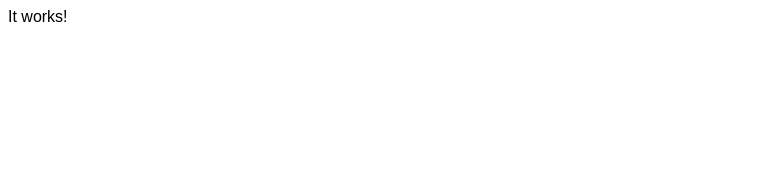
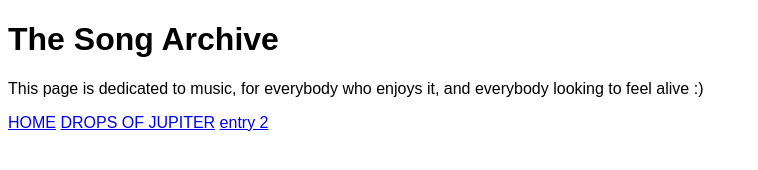
Before and after one commit to gabyriccobono/harmonic-collection, a plain HTML site: page index.html in a window 1280 px wide. Shown: the whole page, without its empty margins (0-758 px from the left). Drawn offline with Linux system fonts and the light colour scheme.

Commit message:
learning

```diff
--- a/index.html
+++ b/index.html
@@ -3,10 +3,22 @@
 <head>
   <meta charset="UTF-8">
   <meta name="viewport" content="width=device-width, initial-scale=1.0">
-  <title></title>
+  <title>The Song Archive</title>
   <link rel="stylesheet" href="style.css">
 </head>
+<header>
+  <div>
+   <h1>The Song Archive</h1>
+      <p>This page is dedicated to music, for everybody who enjoys it, and everybody looking to feel alive :)</p>
+    <nav>
+      <a href="https://literate-space-giggle-x59jrv9rjwxv2rv9-5500.app.github.dev/">HOME</a>
+      <a href="https://literate-space-giggle-x59jrv9rjwxv2rv9-5500.app.github.dev/entry-1/">DROPS OF JUPITER</a>
+      <a href="/">entry 2</a>
+    </nav>
+
+  </div>
+</header>
 <body>
-  <div>It works!</div>
+
 </body>
 </html>
```
Also changed, not shown: entry-1/index.html (+18 -2 lines), entry-1/images/drops-of-jupiter.jpg (added), entry-1/images/google-drawing.png (added).
